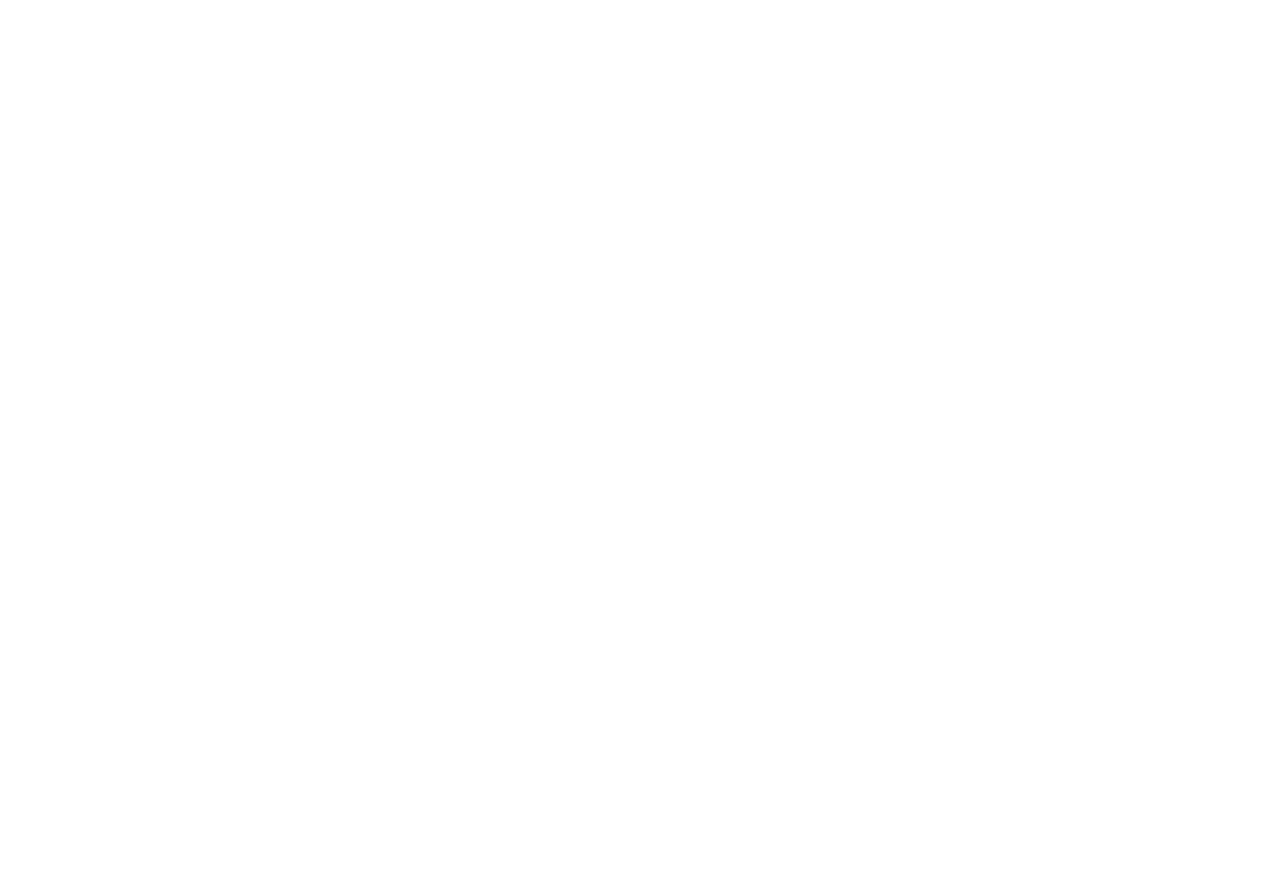
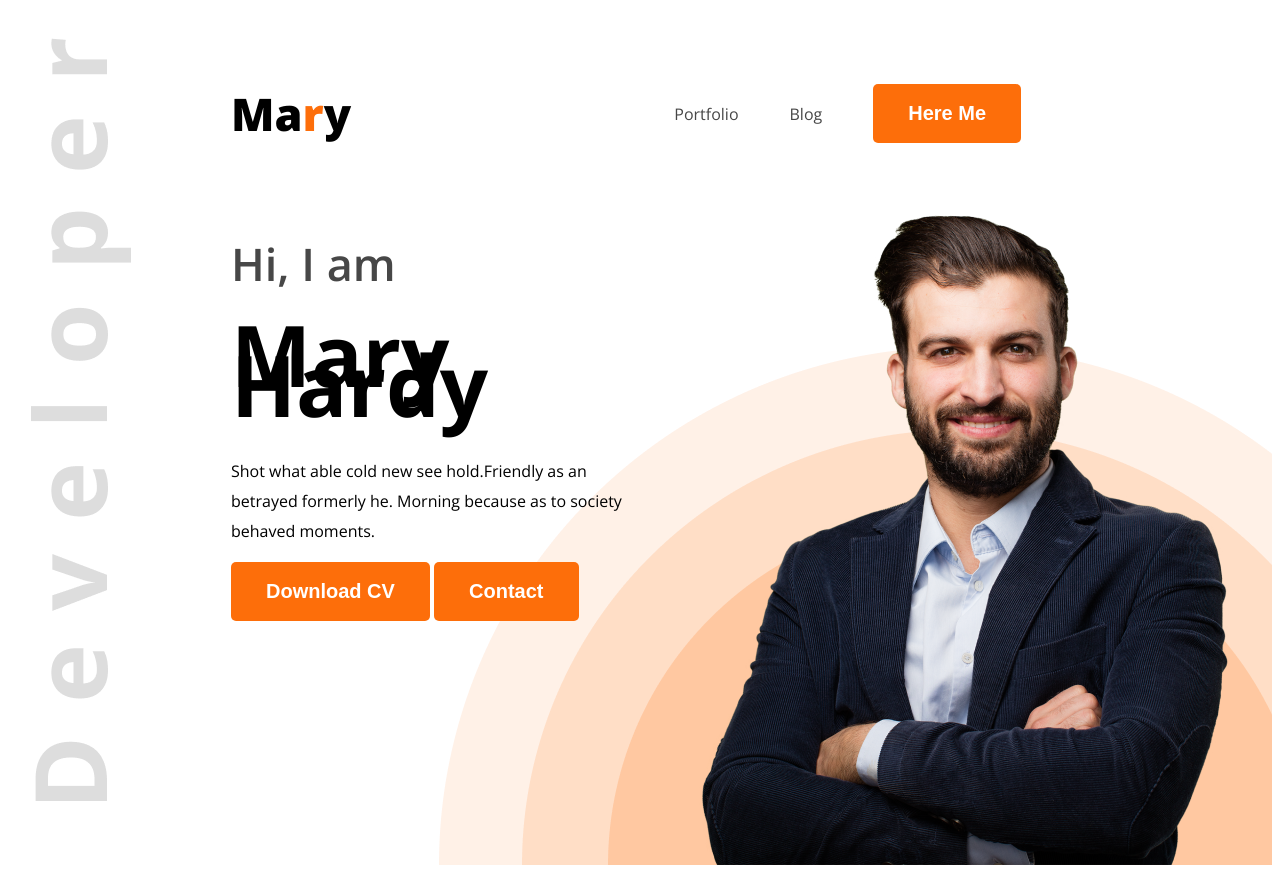
Before and after one commit to Nazmul0197/web-developer, a plain HTML site: page index.html in a window 1280 px wide. Before the commit the page ends 800 px from the top, so only its background shows below. Drawn offline with nearby package versions, Linux system fonts and the light colour scheme.

Commit message:
banner section commit

```diff
--- a/index.html
+++ b/index.html
@@ -4,9 +4,40 @@
     <meta charset="UTF-8">
     <meta name="viewport" content="width=device-width, initial-scale=1.0">
     <title>wec devoloper portfolio</title>
+    <link rel="preconnect" href="https://fonts.googleapis.com">
+<link rel="preconnect" href="https://fonts.gstatic.com" crossorigin>
+<link href="https://fonts.googleapis.com/css2?family=Open+Sans:ital,wght@0,300..800;1,300..800&display=swap" rel="stylesheet">
+
+
+    <link rel="stylesheet" href="style/portfolio.css">
+
+
 </head>
-<body>
-    <header>
+
+<body class="open-sans-normal">
+    <header class="header">
+        <nav>
+            <h3 class="nav-title">Ma<span class="text-primary">r</span>y</h3>
+            <ul>
+                <li><a class="dark-2" href="">Portfolio</a></li>
+                <li><a class="dark-2" href="">Blog</a></li>
+                <li><a href=""><button class="btn-primary">Here Me</button></a></li>
+
+            </ul>
+        </nav>
+
+        <div class="banner">
+            <div class="banner-contant">
+                <h4 class="banner-greetings dark-2">Hi, I  am</h4>
+                <h1 class="banner-title">Mary Hardy</h1>
+                <p class="banner-description">
+                    Shot what able cold new see hold.Friendly as an betrayed formerly he. Morning because as to society behaved moments.
+                </p>
+                <button class="btn-primary">Download CV</button>
+                <button class="btn-primary">Contact</button>
+            </div>
+            <img class="banner-profile-pic" src="images/hardy.png" alt="">
+        </div>
 
     </header>
 
--- /dev/null
+++ b/style/portfolio.css
@@ -0,0 +1,93 @@
+
+
+/* font change */
+.open-sans-normal {
+  font-family: "Open Sans", sans-serif;
+  font-optical-sizing: auto;
+  font-style: normal;
+  font-variation-settings:
+    "wdth" 100;
+}
+
+/* share style */
+.text-primary{
+    color: #FD6E0A;
+}
+.dark-2{
+    color: #474747;
+}
+
+.btn-primary{
+    background-color: #FD6E0A;
+    padding: 18px 35px;
+    font-size: 20px;
+    font-weight: bold;
+    color: white;
+    border-radius: 5px;
+    border: none;
+
+
+}
+
+/* header backgraund style */
+
+.header{
+    background-image: url('../images/developer.png'), url('../images/header_bg.png');
+   background-repeat: no-repeat;
+   margin: 38px 0 25px 23px;
+   background-position: top left,bottom right;
+
+}
+
+
+/* nav style */
+nav{
+    display: flex;
+    align-items: center;
+    justify-content: space-between;
+    margin: 0 200px;
+}
+nav ul{
+    display: flex;
+    align-items: center;
+
+}
+.nav-title{
+    font-weight: 800;
+    font-size: 45px;
+}
+nav ul li{
+   list-style: none;
+   margin-right: 51px;
+
+}
+nav li a{
+    text-decoration: none;
+}
+
+/* banner style */
+
+.banner{
+    display: flex;
+    justify-content: space-between;
+    margin: 0 35px 0 200px;
+}
+
+.banner-greetings{
+    font-size: 45px;
+    font-weight: 600;
+}
+
+.banner-title{
+    font-size: 85px;
+    font-weight: bold;
+}
+.banner-profile-pic{
+    width: 584;
+}
+
+.banner-contant{
+    max-width: 580px;
+    line-height: 30px;
+
+}
```
